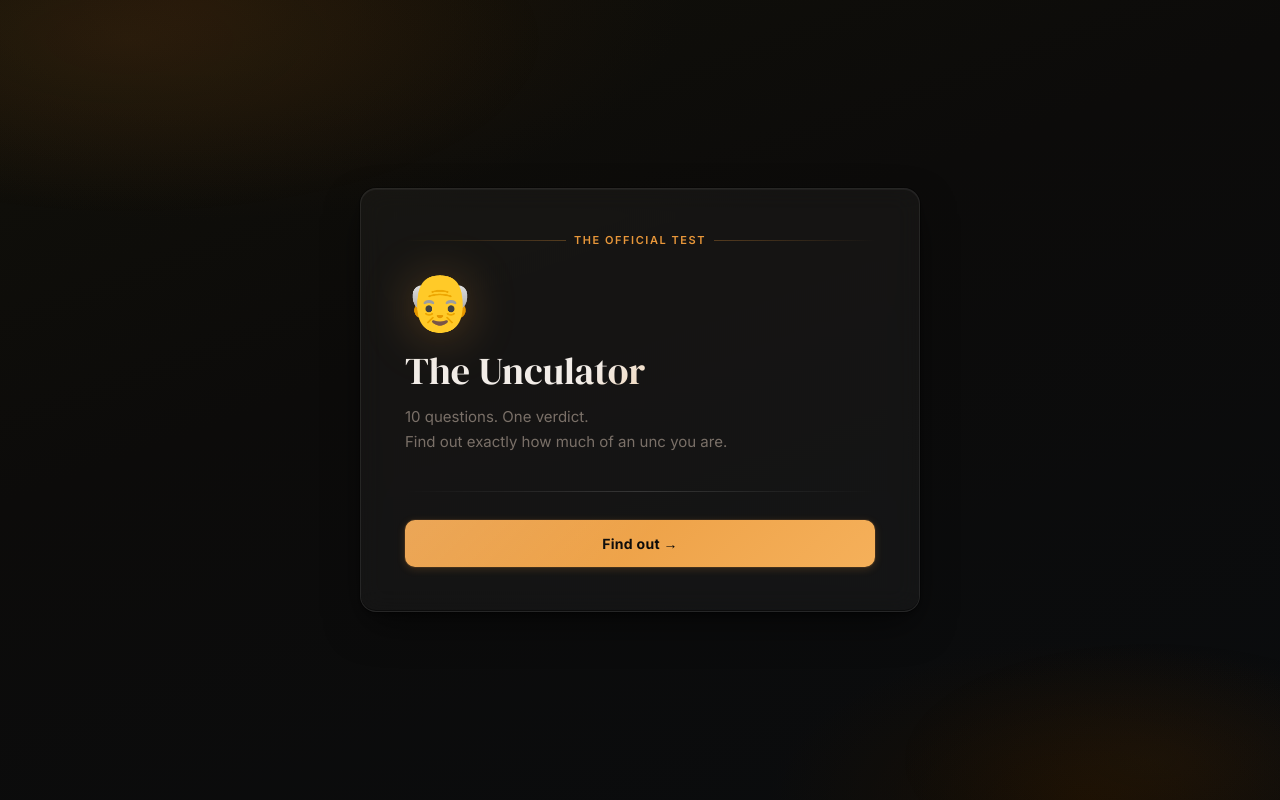
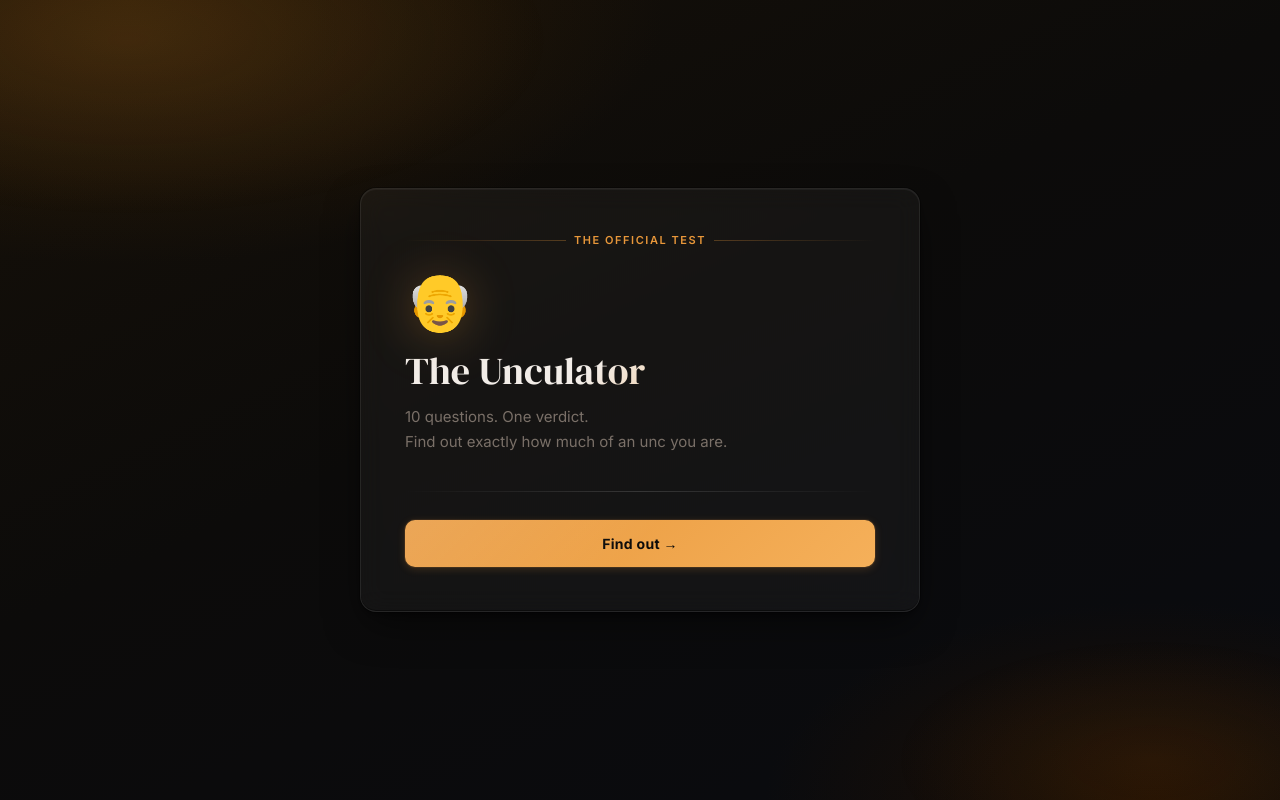
Before and after one commit to henrikvonbahr/Unculator, a website built with Vite: page index.html in a window 1280 px wide. Built offline with nearby package versions, Linux system fonts and the light colour scheme.

Commit message:
Add SVG favicon and tweak backgrounds
Add a new public/favicon.svg and link it in index.html to set a site favicon. Update src/style.css to adjust body background gradients (positions, sizes, and colors) and increase overlay tint opacity in body::before for a richer, warmer backdrop.

```diff
--- a/index.html
+++ b/index.html
@@ -4,6 +4,7 @@
     <meta charset="UTF-8" />
     <meta name="viewport" content="width=device-width, initial-scale=1.0" />
     <title>The Unculator</title>
+    <link rel="icon" type="image/svg+xml" href="/favicon.svg" />
     <link rel="preconnect" href="https://fonts.googleapis.com" />
     <link href="https://fonts.googleapis.com/css2?family=Inter:wght@400;500;600;700&family=DM+Serif+Display&display=swap" rel="stylesheet" />
   </head>
--- a/src/style.css
+++ b/src/style.css
@@ -25,9 +25,9 @@
 
 body {
   background:
-    radial-gradient(ellipse 70% 50% at 15% 0%, #1e1408 0%, transparent 55%),
-    radial-gradient(ellipse 50% 40% at 85% 100%, #180f04 0%, transparent 50%),
-    linear-gradient(160deg, #111009 0%, #0c0b0a 40%, #0a0c0e 100%);
+    radial-gradient(ellipse 70% 55% at 10% 0%, #2d1c06 0%, transparent 60%),
+    radial-gradient(ellipse 55% 45% at 90% 100%, #1f1003 0%, transparent 55%),
+    linear-gradient(155deg, #161008 0%, #0c0b0a 45%, #090b10 100%);
   color: var(--text);
   font-family: var(--font-sans);
   min-height: 100vh;
@@ -44,8 +44,8 @@ body::before {
   position: fixed;
   inset: 0;
   background:
-    radial-gradient(ellipse 60% 40% at 10% 5%, rgba(232, 151, 58, 0.07) 0%, transparent 55%),
-    radial-gradient(ellipse 40% 30% at 90% 95%, rgba(180, 100, 20, 0.06) 0%, transparent 50%);
+    radial-gradient(ellipse 60% 40% at 10% 5%, rgba(232, 151, 58, 0.12) 0%, transparent 55%),
+    radial-gradient(ellipse 40% 30% at 90% 95%, rgba(180, 100, 20, 0.10) 0%, transparent 50%);
   pointer-events: none;
   z-index: 0;
 }
```
Also changed, not shown: public/favicon.svg (added).
